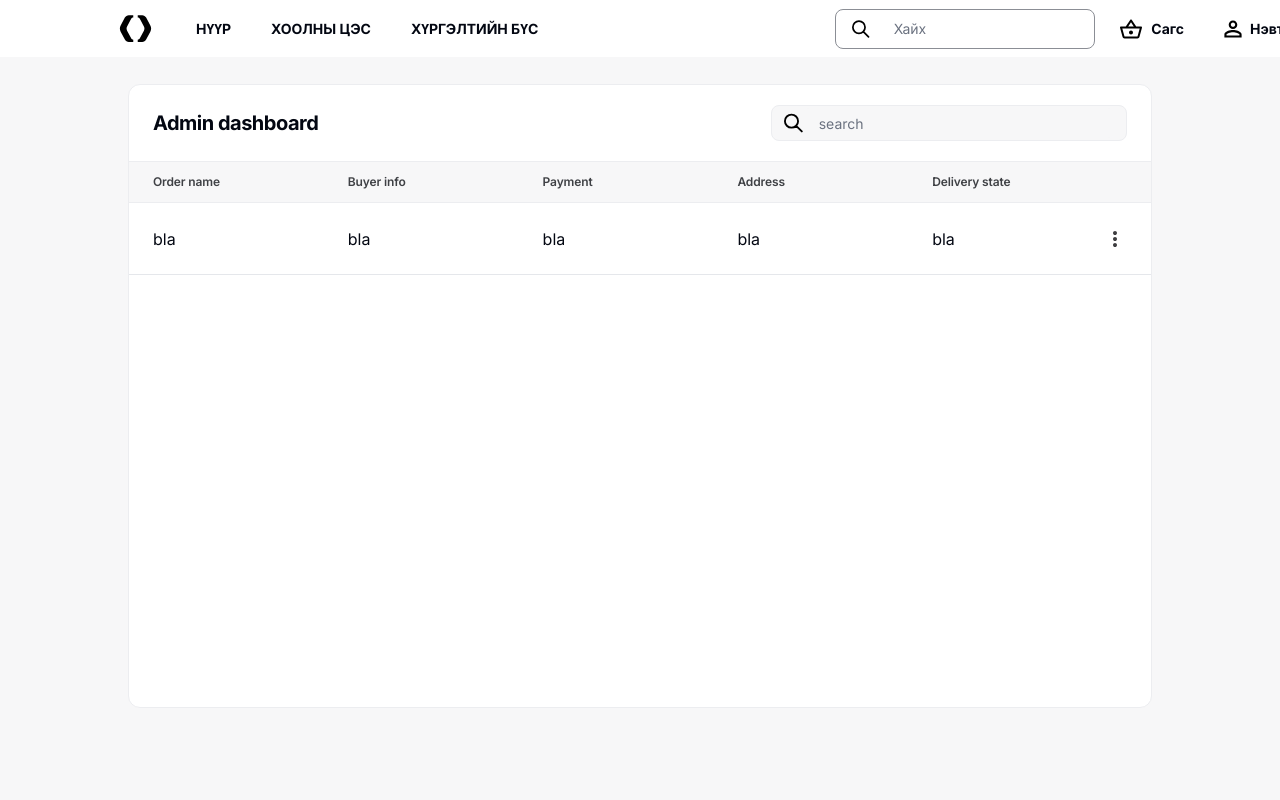
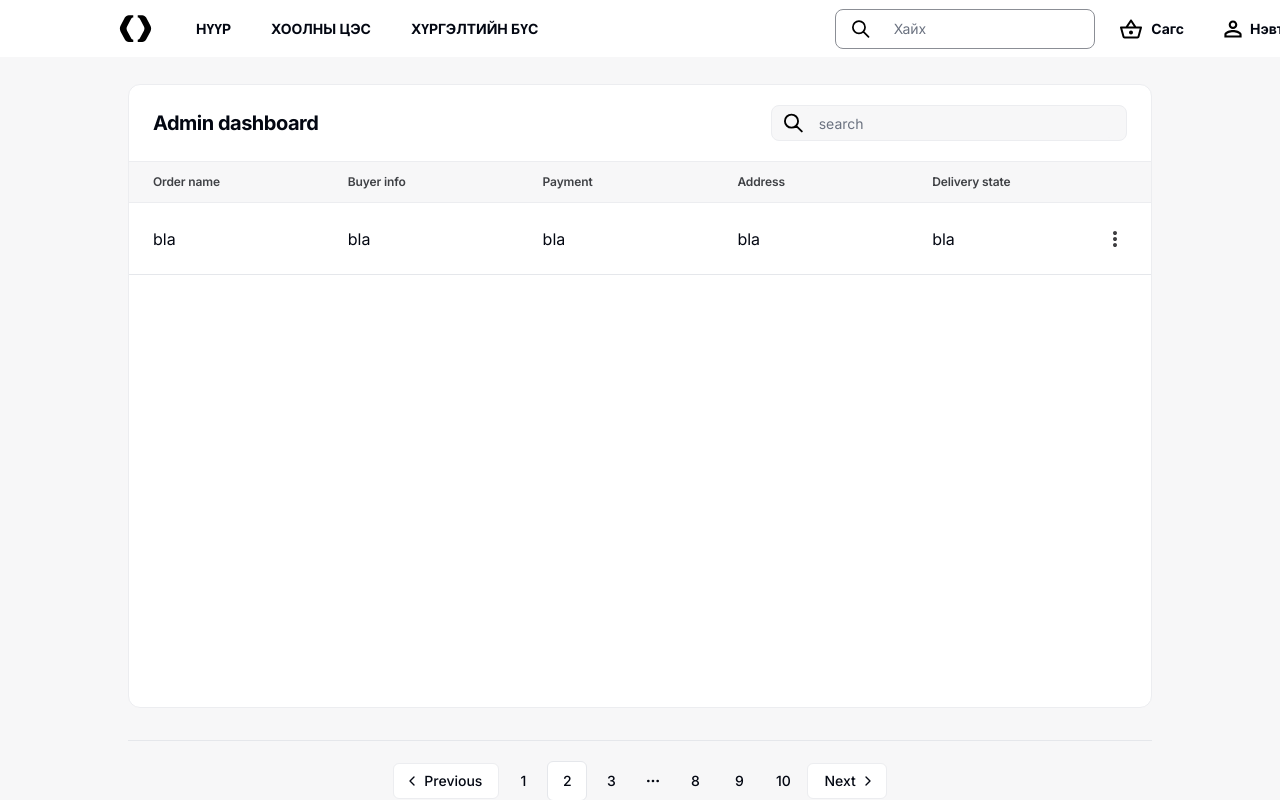
Before and after one commit to 2K241B/Sukhbat-FoodDelivery, a Next.js app in the folder FE/: page /admindashboard in a window 1280 px wide. Shown: the top 800 px of the page. Built offline with nearby package versions, Linux system fonts and the light colour scheme.

Commit message:
[FE] admin order detail pagination (only ui)

```diff
--- a/FE/src/app/admindashboard/page.jsx
+++ b/FE/src/app/admindashboard/page.jsx
@@ -1,5 +1,6 @@
 import { SearchIcon } from '@/components/icons';
 import DottedIcon from '@/components/icons/DottedIcon';
+import Pagination from '@/components/Pagination';
 import { Button } from '@/components/ui/button';
 import { Input } from '@/components/ui/input';
 
@@ -12,7 +13,8 @@
 ];
 
 const styles = {
-  container: 'bg-[#F7F7F8] h-screen flex pt-[27px] justify-center',
+  container:
+    'bg-[#F7F7F8] h-screen flex pt-[27px] flex flex-col items-center gap-8',
   subContainer:
     'w-[1024px] h-[624px] bg-white rounded-[12px] border border-[#ECEDF0] flex flex-col',
   headerContainer: 'py-5 px-6 flex justify-between items-center',
@@ -57,6 +59,9 @@
           </div>
         </div>
       </div>
+      <div className="border-t w-[1024px] pt-5">
+        <Pagination />
+      </div>
     </div>
   );
 };
--- /dev/null
+++ b/FE/src/components/Pagination.jsx
@@ -0,0 +1,48 @@
+import {
+  Pagination,
+  PaginationContent,
+  PaginationEllipsis,
+  PaginationItem,
+  PaginationLink,
+  PaginationNext,
+  PaginationPrevious,
+} from '@/components/ui/pagination';
+export const AdminPagination = () => {
+  return (
+    <Pagination>
+      <PaginationContent>
+        <PaginationItem>
+          <PaginationPrevious href="#" />
+        </PaginationItem>
+        <PaginationItem>
+          <PaginationLink href="#">1</PaginationLink>
+        </PaginationItem>
+        <PaginationItem>
+          <PaginationLink href="#" isActive>
+            2
+          </PaginationLink>
+        </PaginationItem>
+        <PaginationItem>
+          <PaginationLink href="#">3</PaginationLink>
+        </PaginationItem>
+        <PaginationItem>
+          <PaginationEllipsis />
+        </PaginationItem>
+        <PaginationItem>
+          <PaginationLink href="#">8</PaginationLink>
+        </PaginationItem>
+        <PaginationItem>
+          <PaginationLink href="#">9</PaginationLink>
+        </PaginationItem>
+        <PaginationItem>
+          <PaginationLink href="#">10</PaginationLink>
+        </PaginationItem>
+        <PaginationItem>
+          <PaginationNext href="#" />
+        </PaginationItem>
+      </PaginationContent>
+    </Pagination>
+  );
+};
+
+export default AdminPagination;
--- /dev/null
+++ b/FE/src/components/ui/pagination.jsx
@@ -0,0 +1,98 @@
+import * as React from 'react';
+import { ChevronLeft, ChevronRight, MoreHorizontal } from 'lucide-react';
+
+import { cn } from '@/lib/utils';
+import { buttonVariants } from '@/components/ui/button';
+
+const Pagination = ({ className, ...props }) => (
+  <nav
+    role="navigation"
+    aria-label="pagination"
+    className={cn('mx-auto flex w-full justify-center', className)}
+    {...props}
+  />
+);
+Pagination.displayName = 'Pagination';
+
+const PaginationContent = React.forwardRef(({ className, ...props }, ref) => (
+  <ul
+    ref={ref}
+    className={cn('flex flex-row items-center gap-1', className)}
+    {...props}
+  />
+));
+PaginationContent.displayName = 'PaginationContent';
+
+const PaginationItem = React.forwardRef(({ className, ...props }, ref) => (
+  <li ref={ref} className={cn('', className)} {...props} />
+));
+PaginationItem.displayName = 'PaginationItem';
+
+const PaginationLink = ({ className, isActive, size = 'icon', ...props }) => (
+  <a
+    aria-current={isActive ? 'page' : undefined}
+    className={cn(
+      buttonVariants({
+        variant: isActive ? 'outline' : 'ghost',
+        size,
+      }),
+      className
+    )}
+    {...props}
+  />
+);
+PaginationLink.displayName = 'PaginationLink';
+
+const PaginationPrevious = ({ className, ...props }) => (
+  <PaginationLink
+    aria-label="Go to previous page"
+    size="default"
+    className={cn(
+      'gap-1 pl-2.5 border border-[#ECEDF0] bg-white h-9',
+      className
+    )}
+    {...props}
+  >
+    <ChevronLeft className="h-4 w-4" />
+    <span>Previous</span>
+  </PaginationLink>
+);
+PaginationPrevious.displayName = 'PaginationPrevious';
+
+const PaginationNext = ({ className, ...props }) => (
+  <PaginationLink
+    aria-label="Go to next page"
+    size="default"
+    className={cn(
+      'gap-1 pr-2.5 border border-[#ECEDF0] bg-white h-9',
+      className
+    )}
+    {...props}
+  >
+    <span>Next</span>
+    <ChevronRight className="h-4 w-4" />
+  </PaginationLink>
+);
+PaginationNext.displayName = 'PaginationNext';
+
+const PaginationEllipsis = ({ className, ...props }) => (
+  <span
+    aria-hidden
+    className={cn('flex h-9 w-9 items-center justify-center', className)}
+    {...props}
+  >
+    <MoreHorizontal className="h-4 w-4" />
+    <span className="sr-only">More pages</span>
+  </span>
+);
+PaginationEllipsis.displayName = 'PaginationEllipsis';
+
+export {
+  Pagination,
+  PaginationContent,
+  PaginationEllipsis,
+  PaginationItem,
+  PaginationLink,
+  PaginationNext,
+  PaginationPrevious,
+};
```
